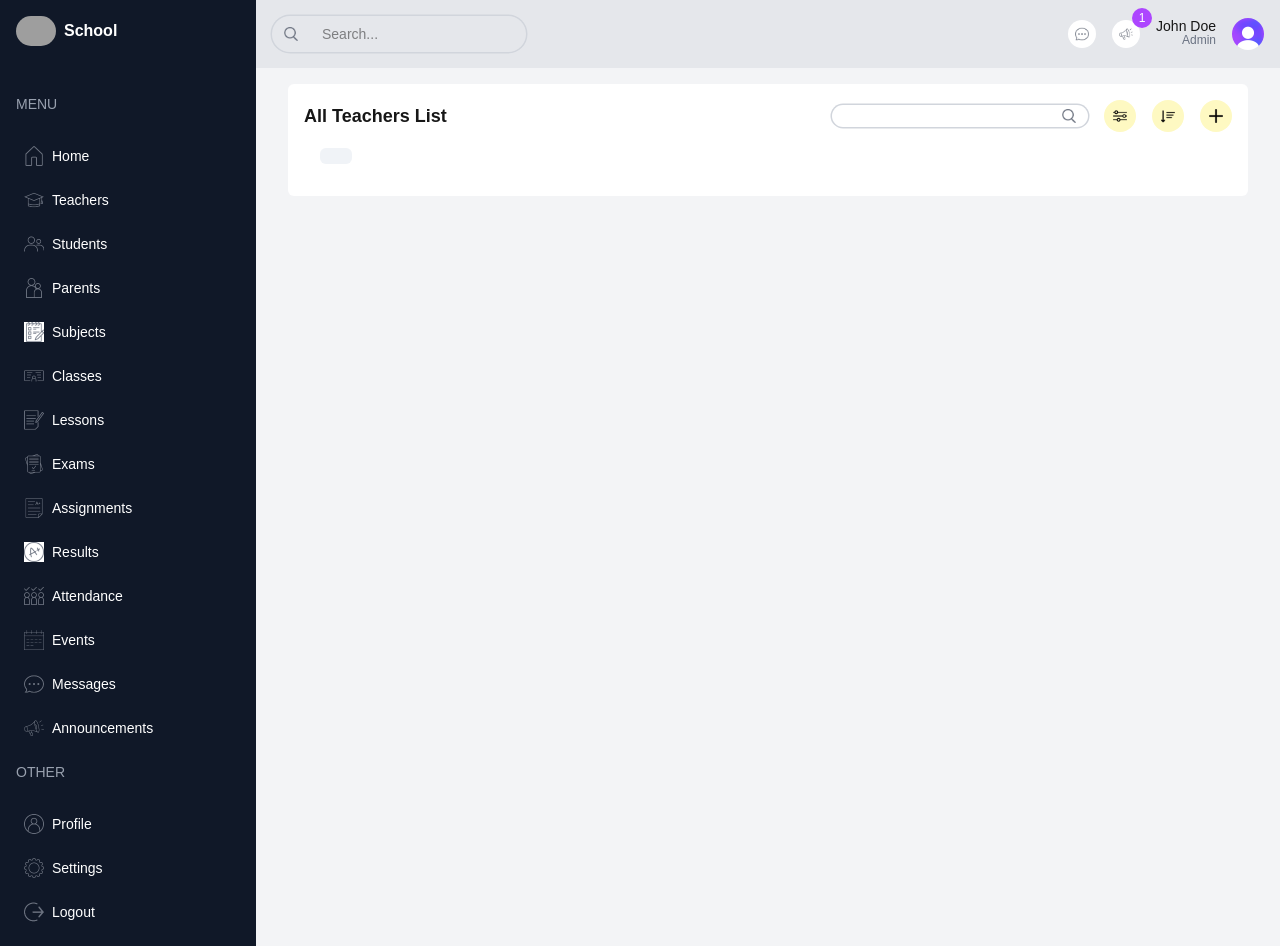
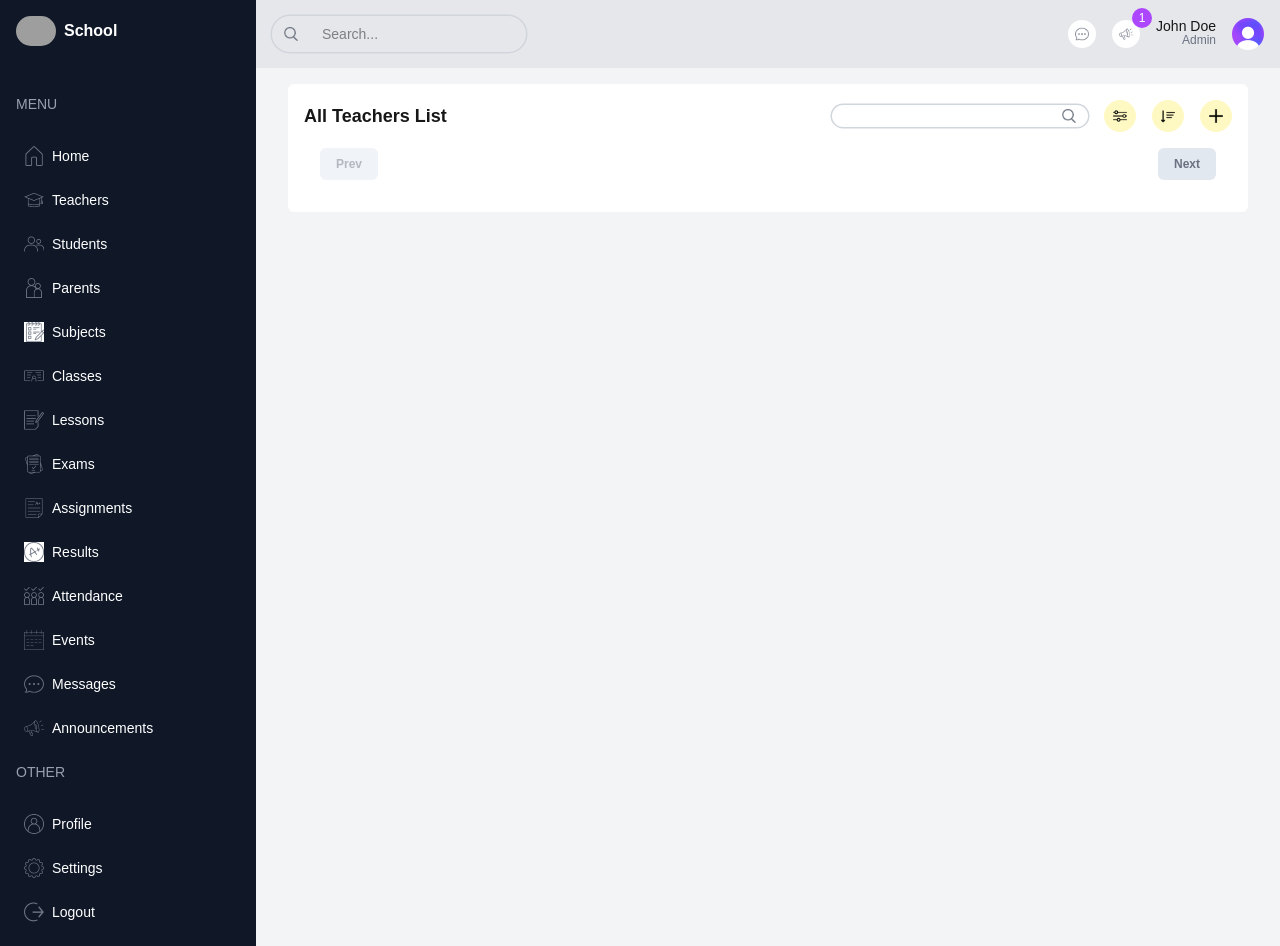
Before and after one commit to rumachoudhury/school-management-dashboard, a Next.js app: page /list/teachers in a window 1280 px wide. Built offline with nearby package versions, Linux system fonts and the light colour scheme; grey boxes are pictures that could not be loaded.

Commit message:
Add Prev and Next button to pagination component

```diff
--- a/src/components/Pagination.tsx
+++ b/src/components/Pagination.tsx
@@ -6,7 +6,13 @@ function Pagination() {
       <button
         disabled
         className="py-2 px-4 rounded-md bg-slate-200 text-xs font-semibold disabled:opacity-50 disabled:cursor-not-allowed"
-      ></button>
+      >
+        Prev
+      </button>
+
+      <button className="py-2 px-4 rounded-md bg-slate-200 text-xs font-semibold disabled:opacity-50 disabled:cursor-not-allowed">
+        Next
+      </button>
     </div>
   );
 }
```
